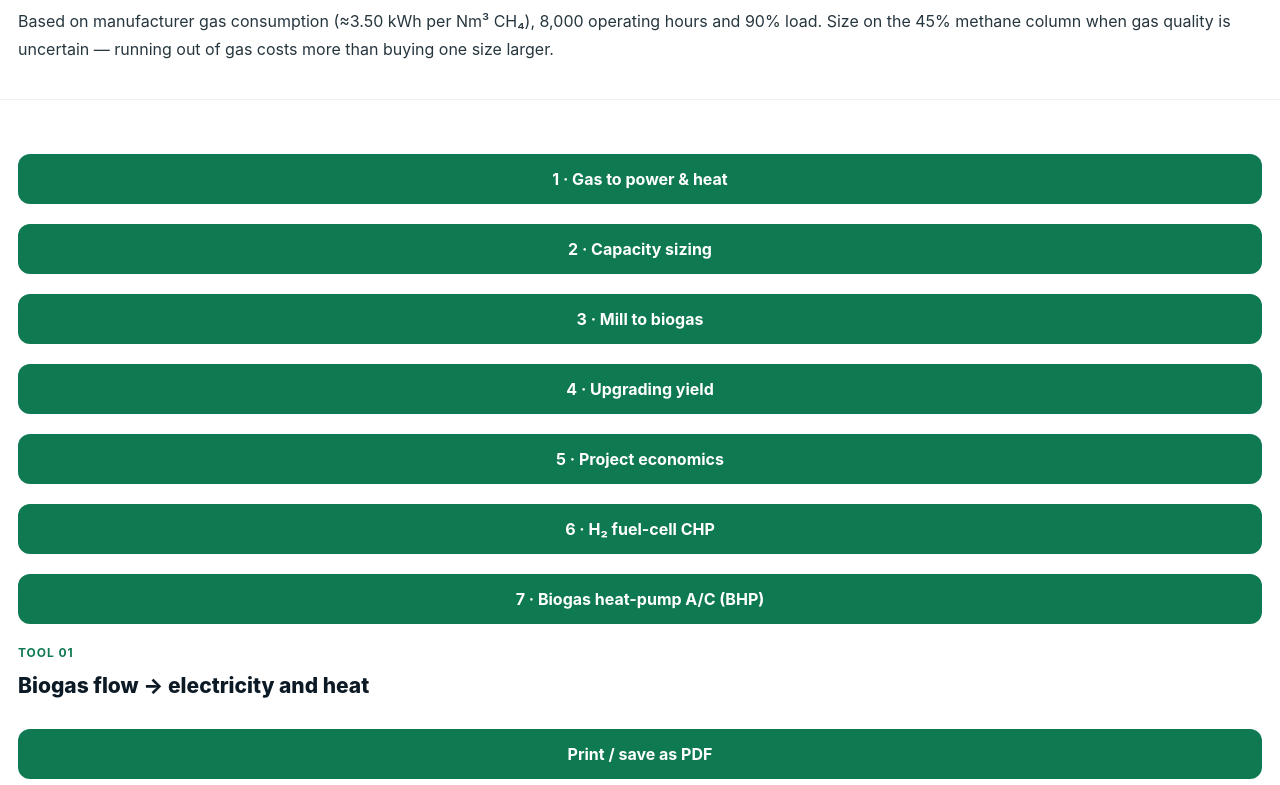
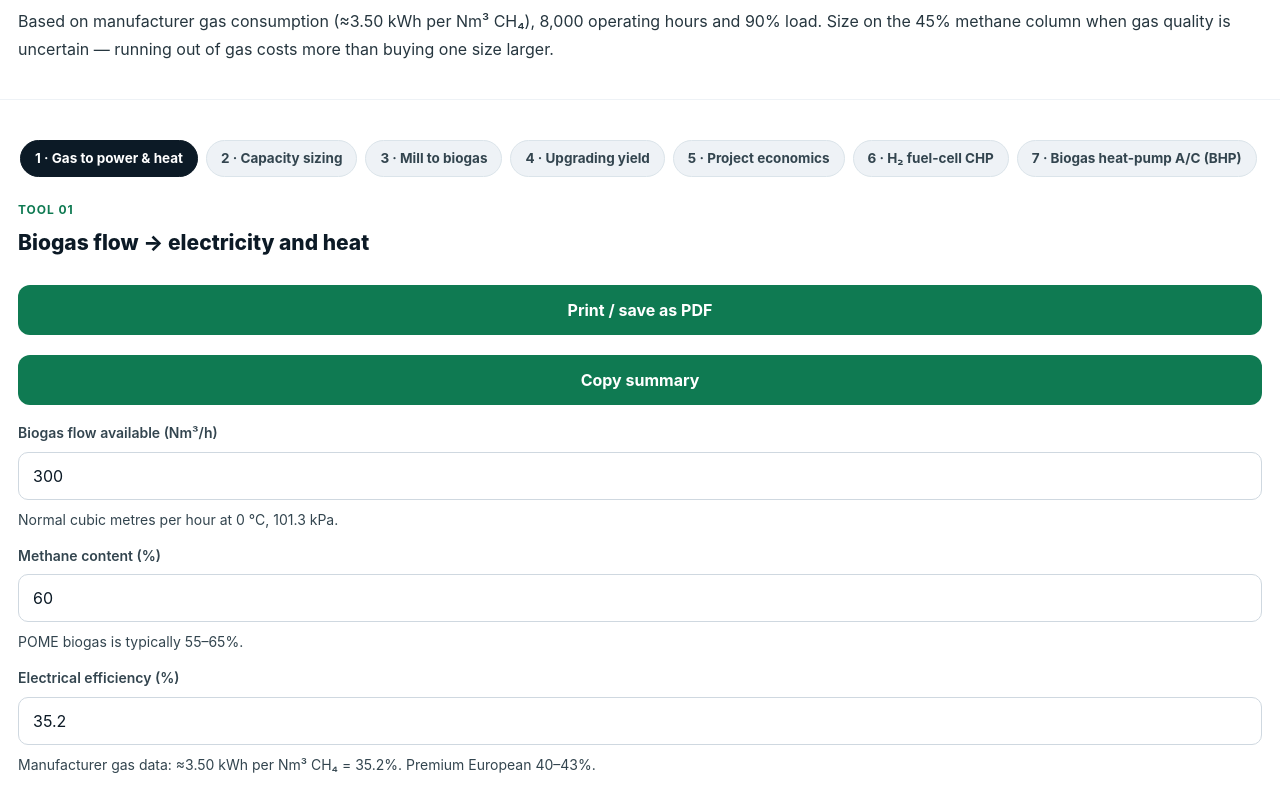
Before and after one commit to JeefTang/BCU, a plain HTML site: page m/calculator.html in a window 1280 px wide. Shown: the part 1320-2105 px from the top of the page. Drawn offline with Linux system fonts and the light colour scheme.

Commit message:
修复手机版测算工具 7 个标签页点击无反应：m.css 补 .tabs/.tab-btn/.tab-panel 规则

```diff
--- a/assets/css/m.css
+++ b/assets/css/m.css
@@ -94,6 +94,20 @@ a{color:#0b5c3e;text-decoration:none}
 .m-form .calc-tabs{display:flex;gap:8px;margin:0 0 6px}
 .m-form .calc-tabs button{background:#eef2f6;color:#33454f;font-weight:600;margin:0}
 .m-form .calc-tabs button.active{background:#0c1a26;color:#fff}
+/* calculator tabs — added 2026-11-20: the m/ pages used class "tabs"/"tab-btn"
+   but this stylesheet only had .calc-tabs, so every tab rendered as a full-width
+   green button and all seven panels were visible at once (clicks appeared dead). */
+.m-form .tabs{display:flex;gap:8px;overflow-x:auto;-webkit-overflow-scrolling:touch;
+  margin:0 0 12px;padding:2px 2px 8px;scrollbar-width:none}
+.m-form .tabs::-webkit-scrollbar{display:none}
+.m-form .tabs .tab-btn{flex:0 0 auto;width:auto;background:#eef2f6;color:#33454f;
+  border:1px solid #dbe4ea;border-radius:999px;font-size:13.5px;font-weight:700;
+  padding:9px 14px;margin:0;cursor:pointer;white-space:nowrap;line-height:1.25;
+  -webkit-appearance:none;appearance:none}
+.m-form .tabs .tab-btn.active{background:#0c1a26;border-color:#0c1a26;color:#fff}
+.tab-panel{display:none}
+.tab-panel.active{display:block}
+@media print{.tabs{display:none!important}}
 .m-form .kv,.m-form .hint,.m-form .formula,.m-form .calc-out{font-size:14px;line-height:1.7;color:#33454f;margin:8px 0}
 .m-form .calc-out strong{color:#0c1a26}
 
```
